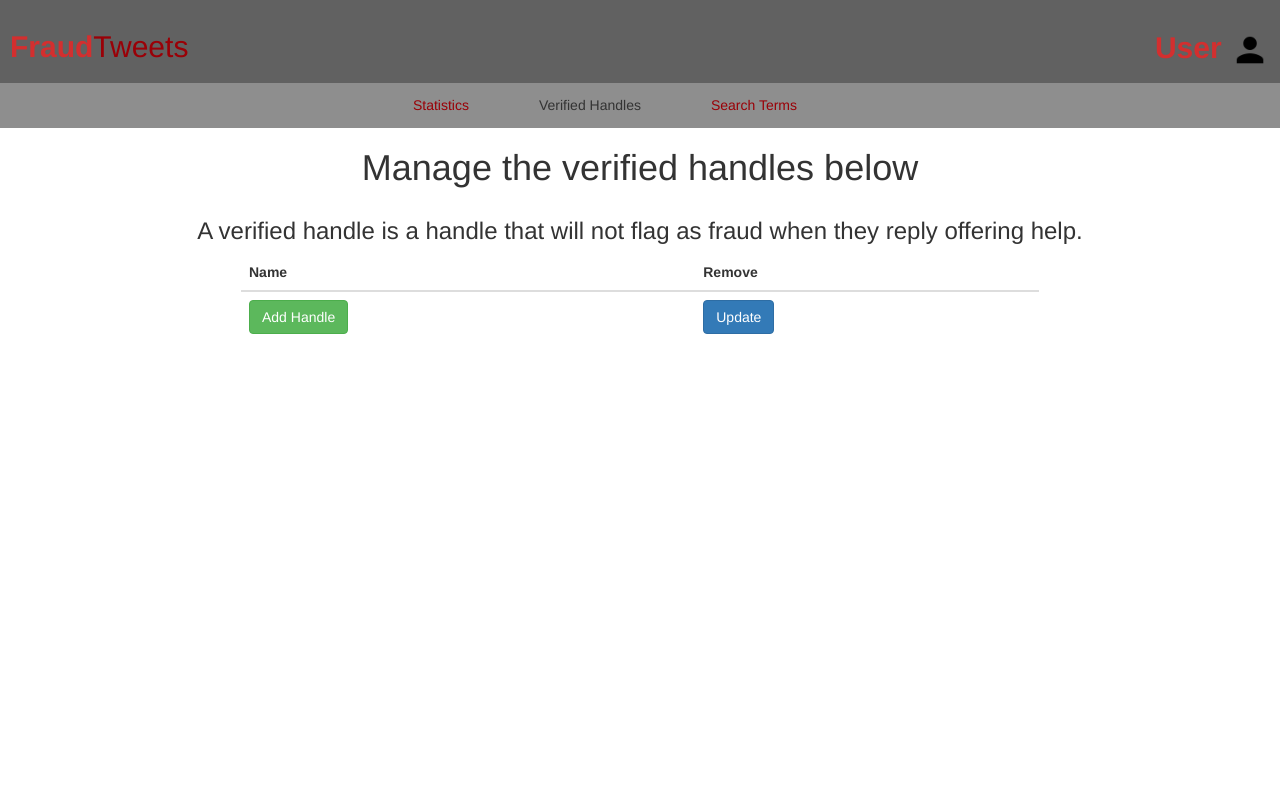
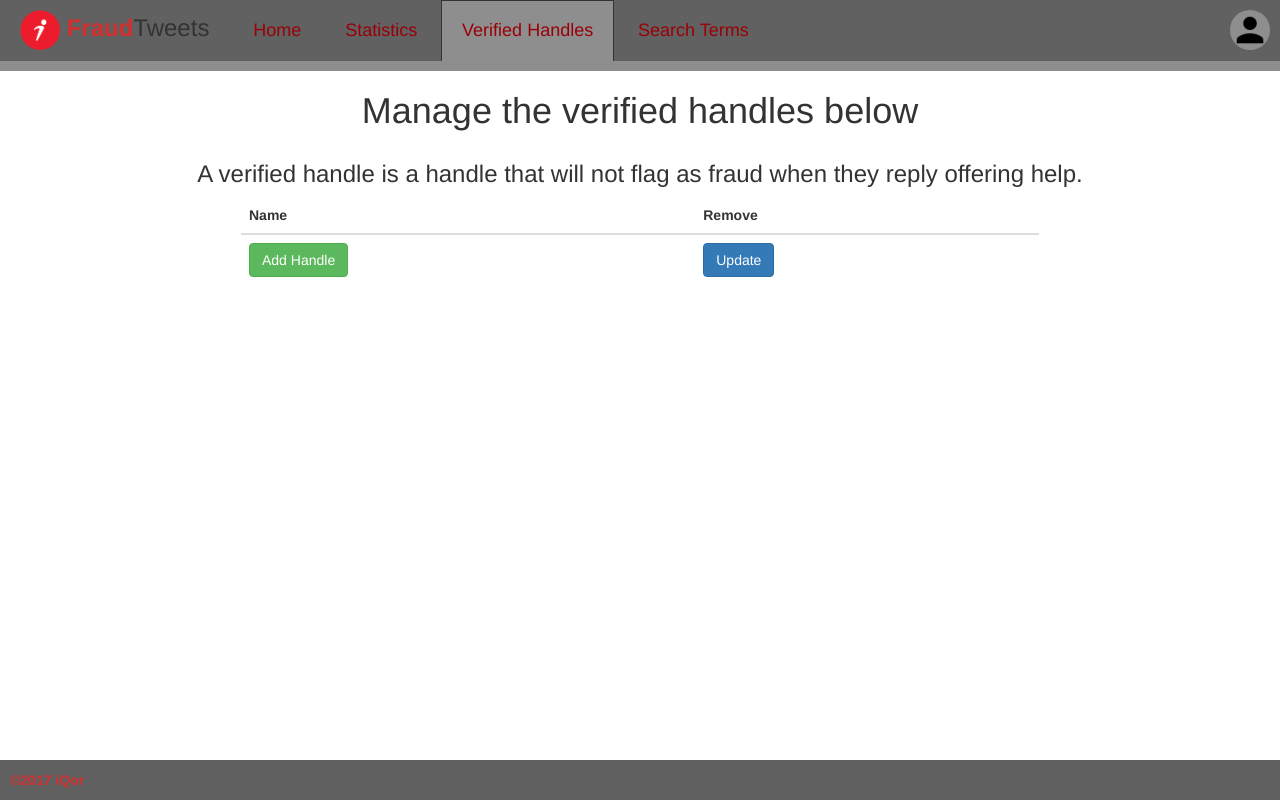
Before and after one commit to tangalangak23/fraudTweets, a website: page frontEnd/handles.html in a window 1280 px wide. Drawn offline with nearby package versions, Linux system fonts and the light colour scheme; no server answers.

Commit message:
Updated front end

```diff
--- a/frontEnd/css/custom.css
+++ b/frontEnd/css/custom.css
@@ -28,9 +28,16 @@
     justify-content: center; /* align horizontal */
     align-items: center; /* align vertical */
 }
+.footer {
+  position: fixed;
+  bottom: 0;
+  width: 100%;
+  height: auto;
+  background-color: #616161;
+  padding:10px;
+}
 .header{
   background-color: #616161;
-  padding:10px;
 }
 .navBar{
   background-color: #8e8e8e;
@@ -38,8 +45,28 @@
   justify-content: center; /* align horizontal */
   display: flex;
 }
+.current{
+  background-color: #8e8e8e;
+  border-style: solid;
+  border-width: .5px;
+  border-bottom: 0px;
+}
 .navLink{
-  margin-right: 5em;
+  display: inline-block;
+  padding-top: 10px;
+  padding-bottom: 10px;
+  padding-left: 20px;
+  padding-right: 20px;
+}
+.uac{
+  display: inline-block;
+  margin-top: 10px;
+  margin-bottom: 10px;
+  margin-left: 10px;
+  margin-right: 10px;
+  background-color: #8e8e8e;
+  border-radius: 50%;
+
 }
 .valid{
   background-color:#81C784 !important;
@@ -95,10 +122,6 @@ a:hover{
 b{
   color: #d32f2f;
 }
-b:hover{
-  color:#ff6659;
-  text-decoration:underline;
-}
 input[type="text"] {
   margin-bottom: -1px;
   border-bottom-left-radius: 0;
--- a/frontEnd/handles.html
+++ b/frontEnd/handles.html
@@ -9,10 +9,15 @@
   <link rel=stylesheet href=css/custom.css>
 </head>
 <body>
-  <div class="header">
-    <h2 style="text-align:left;"><a href="/home"><b>Fraud</b>Tweets</a><span style="float:right;">
+  <div class="header" style="text-align:left;">
+    <div class="navLink"><h3 style="margin:0;"><img src="img/iqor.png" height=40> <b>Fraud</b>Tweets</h3></div>
+    <div class="navLink"><h4><a href="/home">Home</a></h4></div>
+    <div class="navLink"><h4><a href="/generalStatistcs">Statistics</a></h4></div>
+    <div class="navLink current"><h4><a href="/configHandles">Verified Handles</a></h4></div>
+    <div class="navLink"><h4><a href="/configTerms">Search Terms</a></h4></div>
+    <div class="uac" style="float:right;">
       <div class="dropdown">
-      <b data-toggle="dropdown">User <img src="img/person.png" style="height:40px"></b>
+        <img src="img/person.png" data-toggle="dropdown" style="height:40px">
           <ul class="dropdown-menu dropdown-menu-right">
             <li><a id="generalUAC">General Account Settings</a></li>
             <li><a id="changePassword">Change Password</a></li>
@@ -20,10 +25,9 @@
             <li><a href="/logout">Logout</a></li>
           </ul>
       </div>
-    </span></h2>
+    </div>
   </div>
   <div class="navBar">
-    <h5 class="navLink"><a href="/generalStatistcs">Statistics</a></h5><h5 class="navLink">Verified Handles</h5> <h5 class="navLink"><a href="/configTerms">Search Terms</a></h5>
   </div>
   <div class="container" >
     <div class="row">
@@ -83,6 +87,9 @@
       <h5><b id="message"></b></h5></div>
     </div>
   </div>
+  <footer class="footer">
+    <b>©2017 iQor</b>
+  </footer>
 <script src="js/handles.js"></script>
 </body>
 </html>
```
Also changed, not shown: frontEnd/dashboard.html (+12 -5 lines), frontEnd/searchTerms.html (+12 -5 lines), frontEnd/statistics.html (+13 -5 lines), README.md, frontEnd/img/iqor.png (added). Lines whose indentation alone changed are shown as unchanged.
